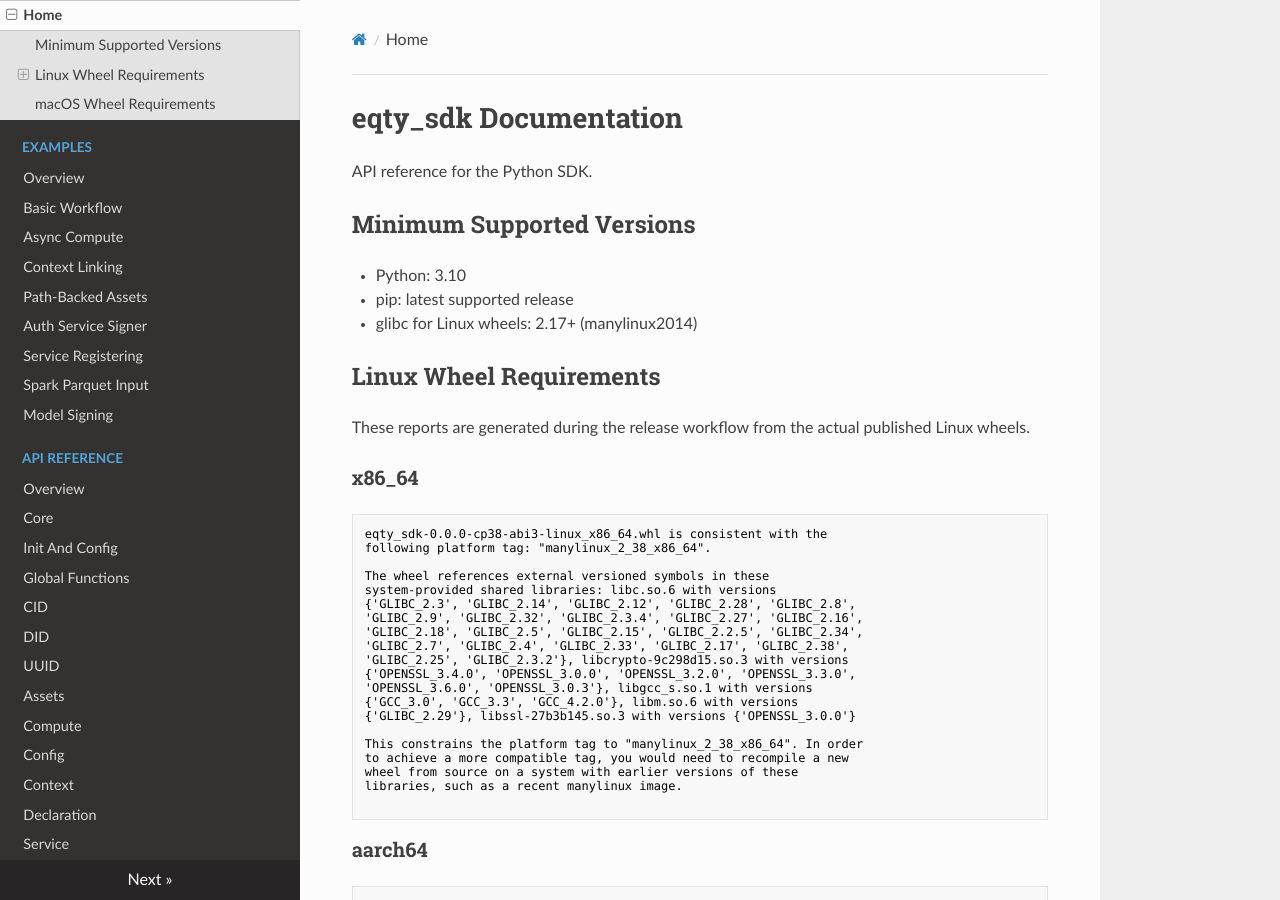
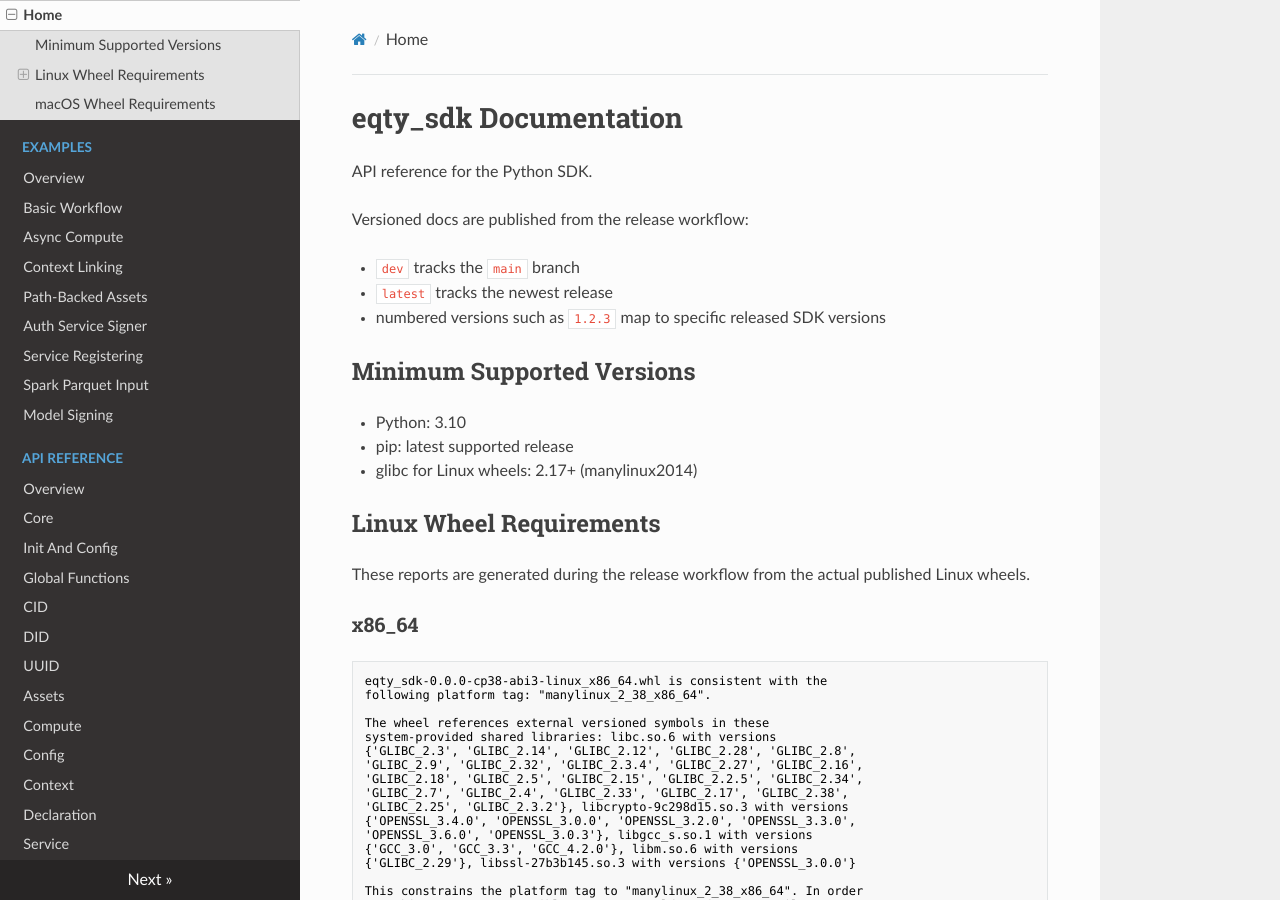
Before and after one commit to eqtylab/integrity-py, an MkDocs documentation site: the page built from docs/index.md, in a window 1280 px wide and 900 px high. Built offline with MkDocs 1.6.1, drawn with Linux system fonts in a browser that asks for light colours; nearby versions of some CDN libraries.

Commit message:
versioned docs

```diff
--- a/docs/index.md
+++ b/docs/index.md
@@ -1,6 +1,12 @@
 # eqty_sdk Documentation
 
 API reference for the Python SDK.
+
+Versioned docs are published from the release workflow:
+
+- `dev` tracks the `main` branch
+- `latest` tracks the newest release
+- numbered versions such as `1.2.3` map to specific released SDK versions
 
 ## Minimum Supported Versions
 
```
Also changed, not shown: README.md (+2 -1 lines), 3 other files.
